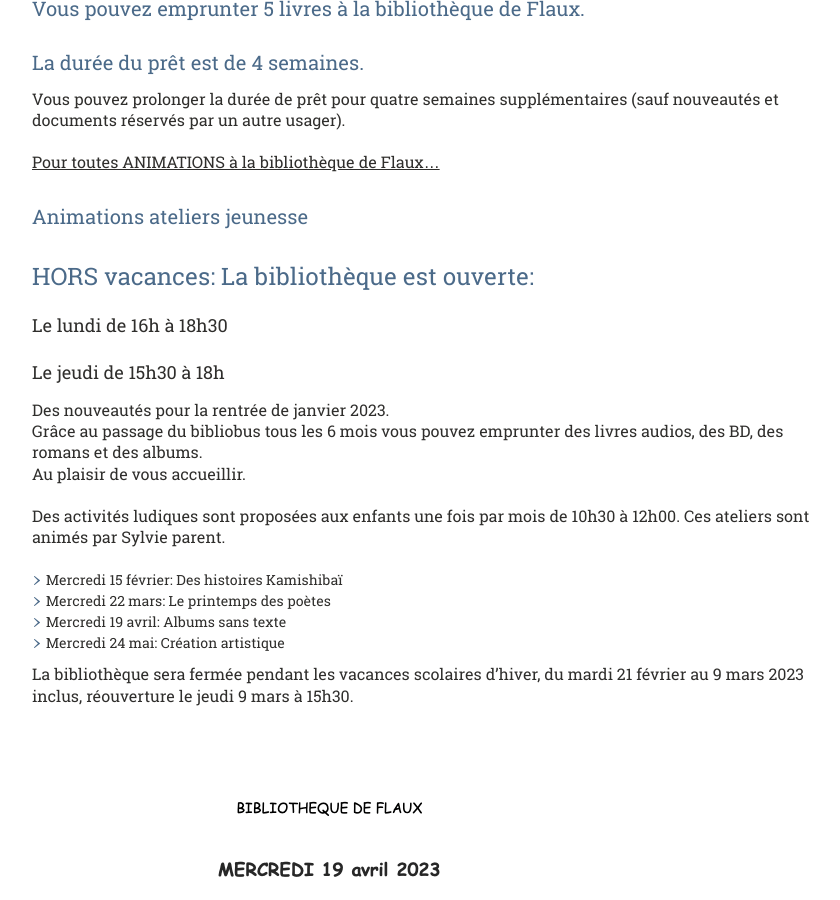
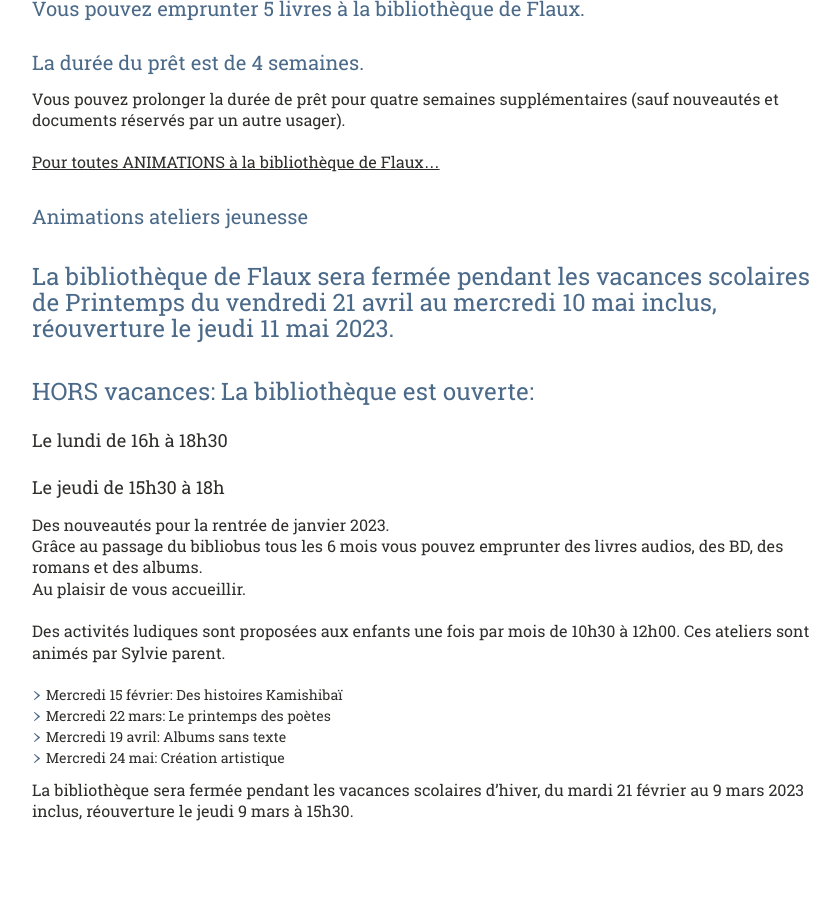
Before and after one commit to Flaux-Village/flaux-village.github.io, a Jekyll site: the page built from bibliotheque.md, in a window 1280 px wide and 900 px high, scrolled down 1185 px. Shown: the whole window, without its empty margins (58-898 px from the left). Built offline with Jekyll 4.4.1, drawn with Linux system fonts in a browser that asks for light colours; our own code applies the rules of GitHub Pages for plain Markdown files; some of the changed text lies outside the part shown.

Commit message:
Update bibliotheque.md

```diff
--- a/bibliotheque.md
+++ b/bibliotheque.md
@@ -4,7 +4,7 @@
 description: Portail du village de Flaux
 keywords: mairie, commune, flaux, gard
 titre_page: Bibliothèque de Flaux
-date_texte: 09 Mars 2023
+date_texte: 13 Avril 2023
 illustration: /assets/illustrations/bibliotheque2landscape-980.JPG
 description_illustration: La Mairie de Flaux.
 
@@ -46,6 +46,9 @@
 
 ## Animations ateliers jeunesse<br>
 
+# La bibliothèque de Flaux sera fermée pendant les vacances scolaires de Printemps du vendredi 21 avril au mercredi 10 mai inclus, réouverture le jeudi 11 mai 2023.
+
+
 # HORS vacances: La bibliothèque est ouverte:
 
 ### Le lundi de 16h à 18h30 <br>
```
